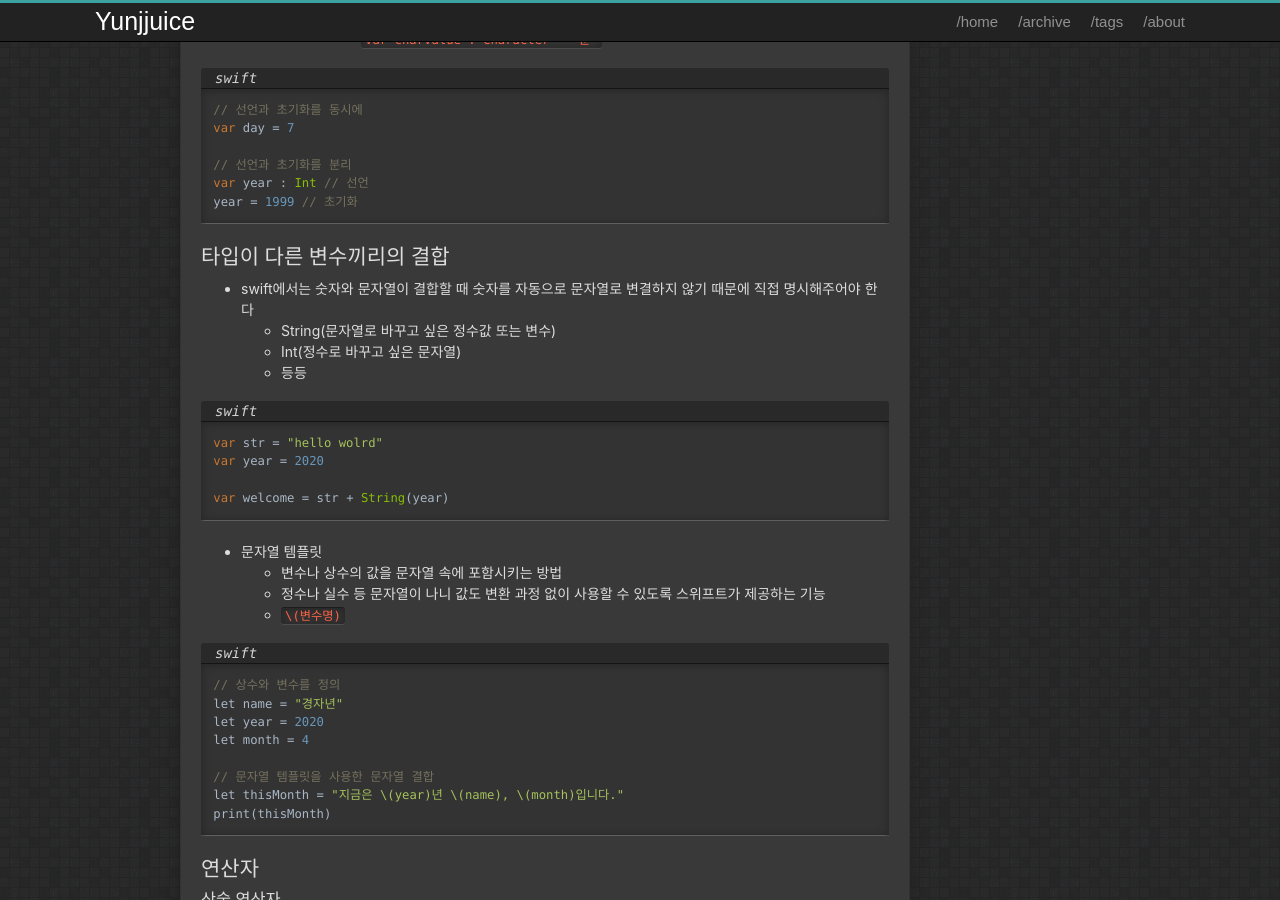
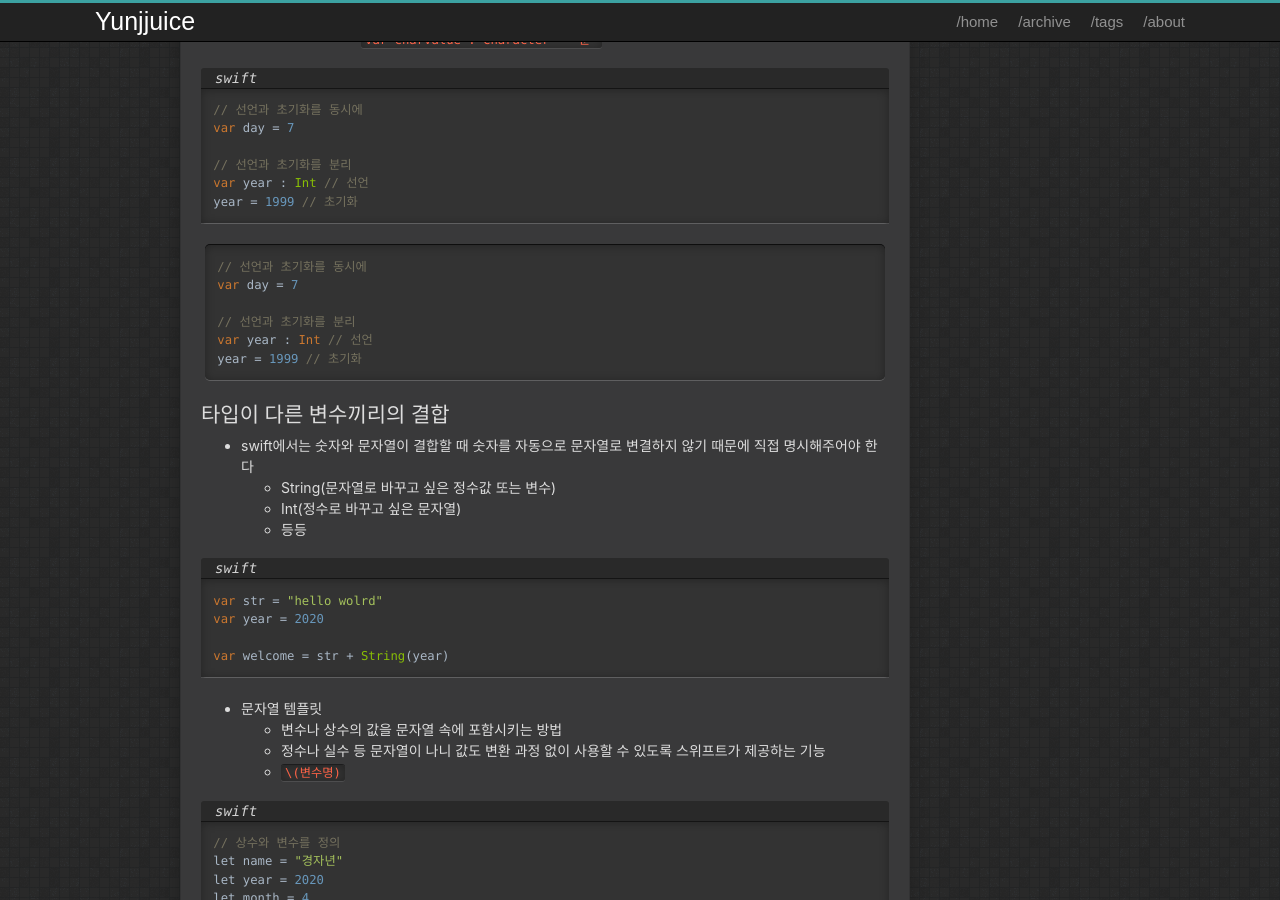
Before and after one commit to yunjjuice/yunjjuice.github.io, a Jekyll site: the page built from _posts/2020-04-18-swift-basic.md, in a window 1280 px wide and 900 px high, scrolled down 983 px. Built offline with Jekyll 4.4.1, drawn with Linux system fonts in a browser that asks for light colours.

Commit message:
[수정] 200418 swift basic

````diff
--- a/_posts/2020-04-18-swift-basic.md
+++ b/_posts/2020-04-18-swift-basic.md
@@ -65,6 +65,15 @@ var day = 7
 var year : Int // 선언
 year = 1999 // 초기화
 {% endhighlight %}
+
+``` swift
+// 선언과 초기화를 동시에
+var day = 7
+
+// 선언과 초기화를 분리
+var year : Int // 선언
+year = 1999 // 초기화
+```
 
 
 ## 타입이 다른 변수끼리의 결합
````
